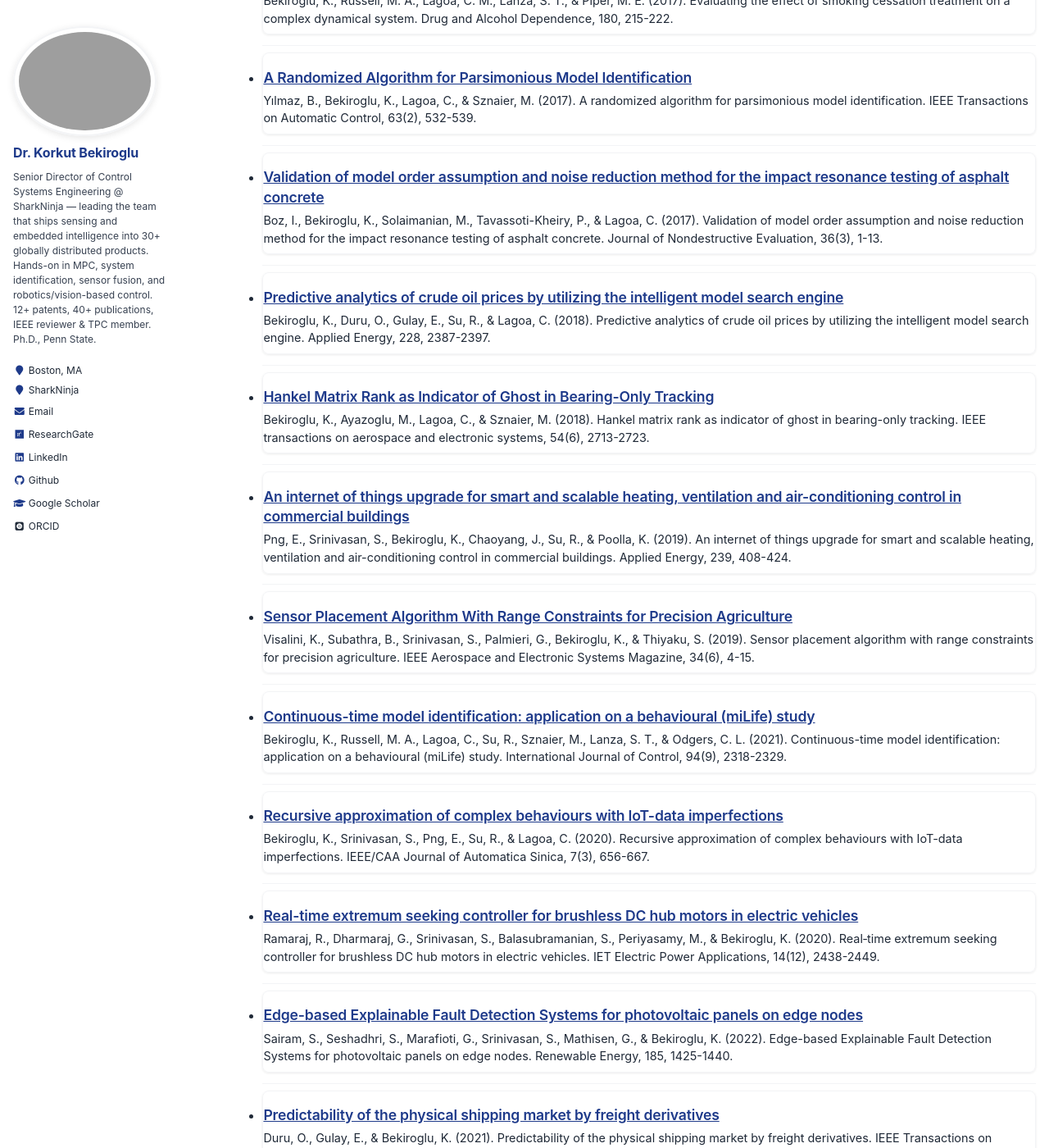
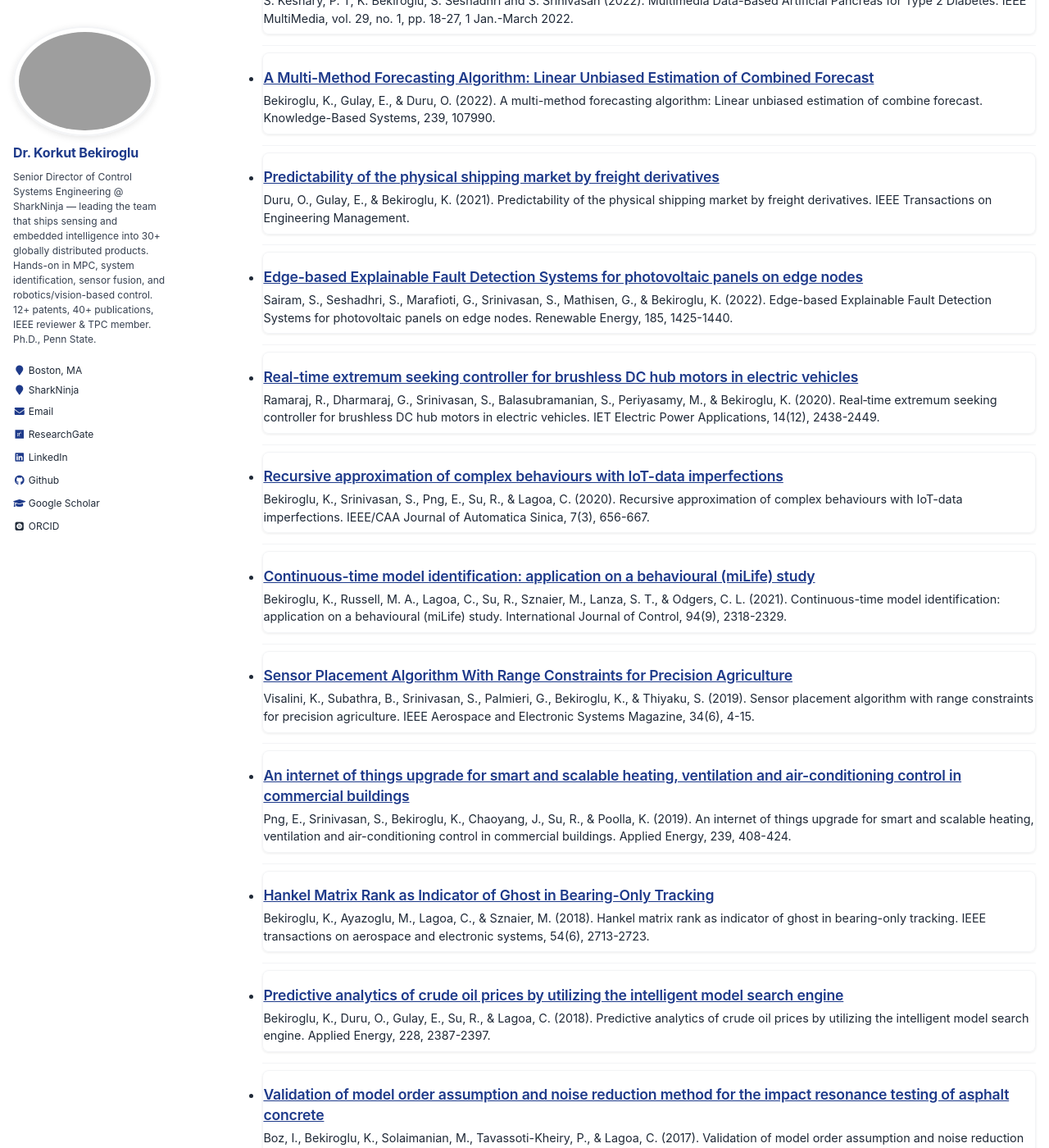
Before and after one commit to kbekiroglu/kbekiroglu.github.io, a Jekyll site: the page built from _pages/cv.md, in a window 1280 px wide and 1400 px high, scrolled down 4144 px. Shown: the whole window at 82% size. Built offline with Jekyll 4.4.1, drawn with Linux system fonts in a browser that asks for light colours; some web fonts are replaced; some of the changed text lies outside the part shown.

Commit message:
cv: order publications and proceedings newest first
The CV page iterated site.publications and site.talks in collection
order, which rendered oldest first. Sort by date and reverse so both
lists read newest to oldest, matching the standalone publications and
talks pages.

Co-Authored-By: Claude Opus 5 <noreply@anthropic.com>

```diff
--- a/_pages/cv.md
+++ b/_pages/cv.md
@@ -102,13 +102,13 @@ Patents (Pending / Under Review)
 
 Publications
 ======
-  <ul>{% for post in site.publications %}
+  <ul>{% assign cv_publications = site.publications | sort: 'date' | reverse %}{% for post in cv_publications %}
     {% include archive-single-cv.html %}
   {% endfor %}</ul>
 
 Conference Proceedings
 ======
-  <ul>{% for post in site.talks %}
+  <ul>{% assign cv_talks = site.talks | sort: 'date' | reverse %}{% for post in cv_talks %}
     {% include archive-single-talk-cv.html %}
   {% endfor %}</ul>
 
```
